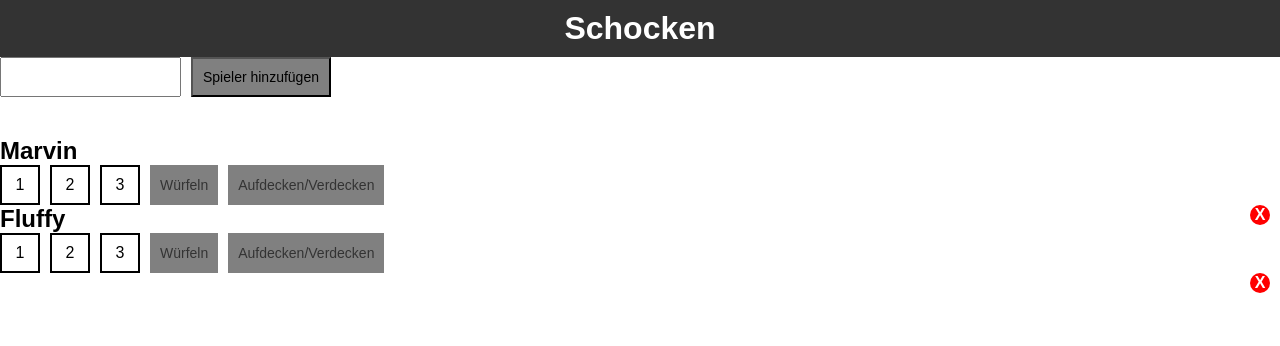
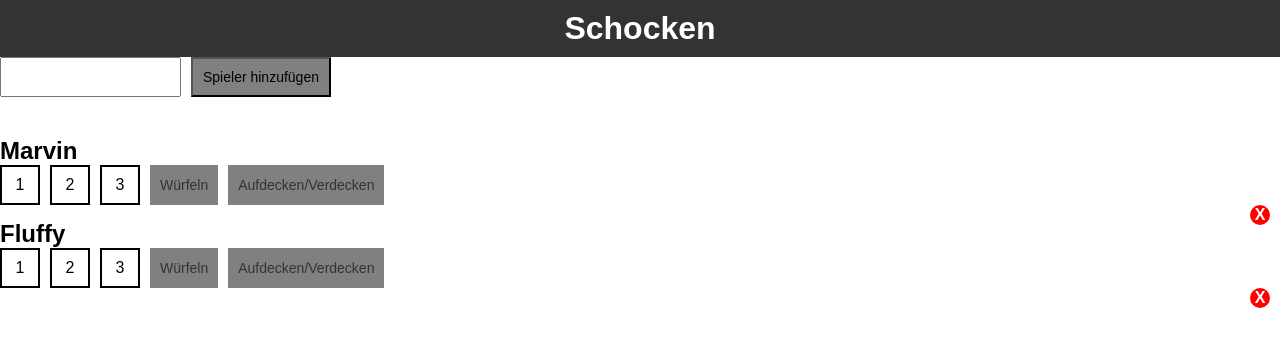
Before and after one commit to MarvinVrdoljak/schocken, a React (Create React App) app: page / in a window 1280 px wide. Shown: the top 346 px of the page. Built offline with nearby package versions, Linux system fonts and the light colour scheme; no server answers.

Commit message:
small fix

```diff
--- a/src/App.css
+++ b/src/App.css
@@ -57,6 +57,10 @@ a{
   right: 10px;
 }
 
+.player{
+  margin-bottom: 15px;
+}
+
 .button{
   height: 40px;
   background-color: gray;
--- a/src/components/PlayerDices.js
+++ b/src/components/PlayerDices.js
@@ -18,6 +18,9 @@ function PlayerDices(state) {
     const dices = state.dices.map(dice => {
         if (dice.selected !== true) {
           dice.visible = !dice.visible;
+        }
+        if (dice.selected === true && dice.visible === false) {
+          dice.visible = true;
         }
         return dice;
       })
```
